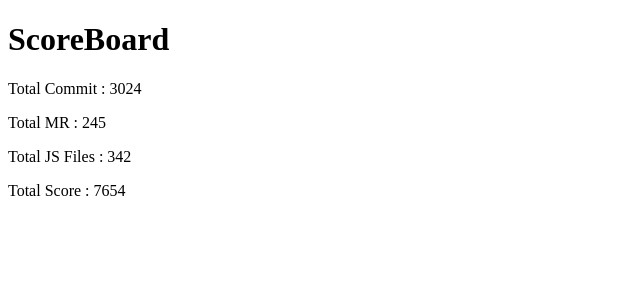
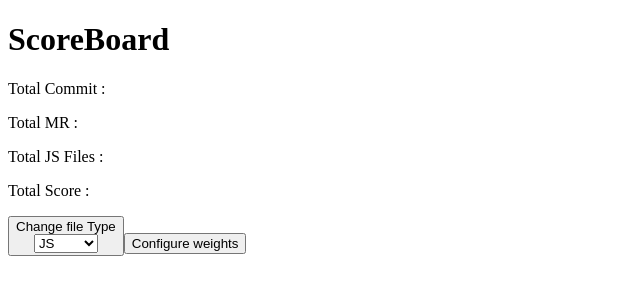
Before and after one commit to MooyGhul/GitlabAnalyzer, a React (Create React App) app in the folder frontend/: page / in a window 1280 px wide. Shown: the top 300 px of the page, without its empty margins (0-640 px from the left). Built offline with nearby package versions, Linux system fonts and the light colour scheme.

Commit message:
use hooks to change Language according to button event

```diff
--- a/frontend/src/App.js
+++ b/frontend/src/App.js
@@ -1,20 +1,11 @@
 import React, { useState, useEffect } from 'react';
 import ScoreBoard from './components/ScoreBoard';
-import { Student } from './mockInfo';
 
-
-function App() {
+function App(props) {
 
   return (
     <div>
-
-      <ScoreBoard
-        totalCommit={Student.totalCommit}
-        TotalMR={Student.TotalMR}
-        TotalJSFiles={Student.TotalJSFiles}
-        TotalScore={Student.TotalScore}
-      />
-
+      <ScoreBoard />
     </div>
   );
 }
--- /dev/null
+++ b/frontend/src/components/FileType.js
@@ -0,0 +1,22 @@
+import React,{useState} from "react";
+
+export default function FileType (props) {
+
+    const handleFile = (event)=>{
+        props.onChange(event.target.value);
+    };
+    return (
+        <div>
+            <select
+                id="file-names"
+                onChange={handleFile}
+            >
+            <option value="JS">JS</option>
+            <option value="C++">C++</option>
+            <option value="Java">Java</option>
+            <option value="Python">Python</option>
+
+            </select>
+        </div>
+    );
+}
--- a/frontend/src/components/ScoreBoard.js
+++ b/frontend/src/components/ScoreBoard.js
@@ -1,11 +1,30 @@
-export default function ScoreBoard (props) {
+import React,{useState} from "react";
+import FileType from "../components/FileType";
+import { StudentJS } from '../mockDataDir/mockJS';
+import { StudentJava } from '../mockDataDir/mockJava';
+
+export default function ScoreBoard () {
+
+    const [language, setLanguage] = useState(['JS']);
+
+
+    const handleFile = (newFile) => {setLanguage(newFile)};
+
     return (
         <div>
             <h1> ScoreBoard </h1>
-            <p>Total Commit : {props.totalCommit}</p>
-            <p>Total MR : {props.TotalMR}</p>
-            <p>Total JS Files : {props.TotalJSFiles}</p>
-            <p>Total Score : {props.TotalScore}</p>
+            <p>Total Commit : {}</p>
+            <p>Total MR : {}</p>
+            <p>Total {language} Files : {}</p>
+            <p>Total Score : {}</p>
+            <div>
+
+            <button >Change file Type
+            <FileType onChange={handleFile}/>
+            </button>
+            <button >Configure weights</button>
+            </div>
+
         </div>
     );
 }
--- /dev/null
+++ b/frontend/src/mockDataDir/mockJS.js
@@ -0,0 +1,8 @@
+export const StudentJS = {
+    studentID : 12345678,
+    name : 'Harry Potter',
+    totalCommit : 3024,
+    TotalMR : 245,
+    TotalJSFiles : 342,
+    TotalScore: 7654,
+};
--- /dev/null
+++ b/frontend/src/mockDataDir/mockJava.js
@@ -0,0 +1,8 @@
+export const StudentJava = {
+    studentID : 12345678,
+    name : 'Harry Potter',
+    totalCommit : 1,
+    TotalMR : 2,
+    TotalJSFiles : 3,
+    TotalScore: 4,
+};
--- a/frontend/src/mockInfo.js
+++ /dev/null
@@ -1,8 +0,0 @@
-export const Student = {
-    studentID : 12345678,
-    name : 'Harry Potter',
-    totalCommit : 3024,
-    TotalMR : 245,
-    TotalJSFiles : 342,
-    TotalScore: 7654,
-};
```
